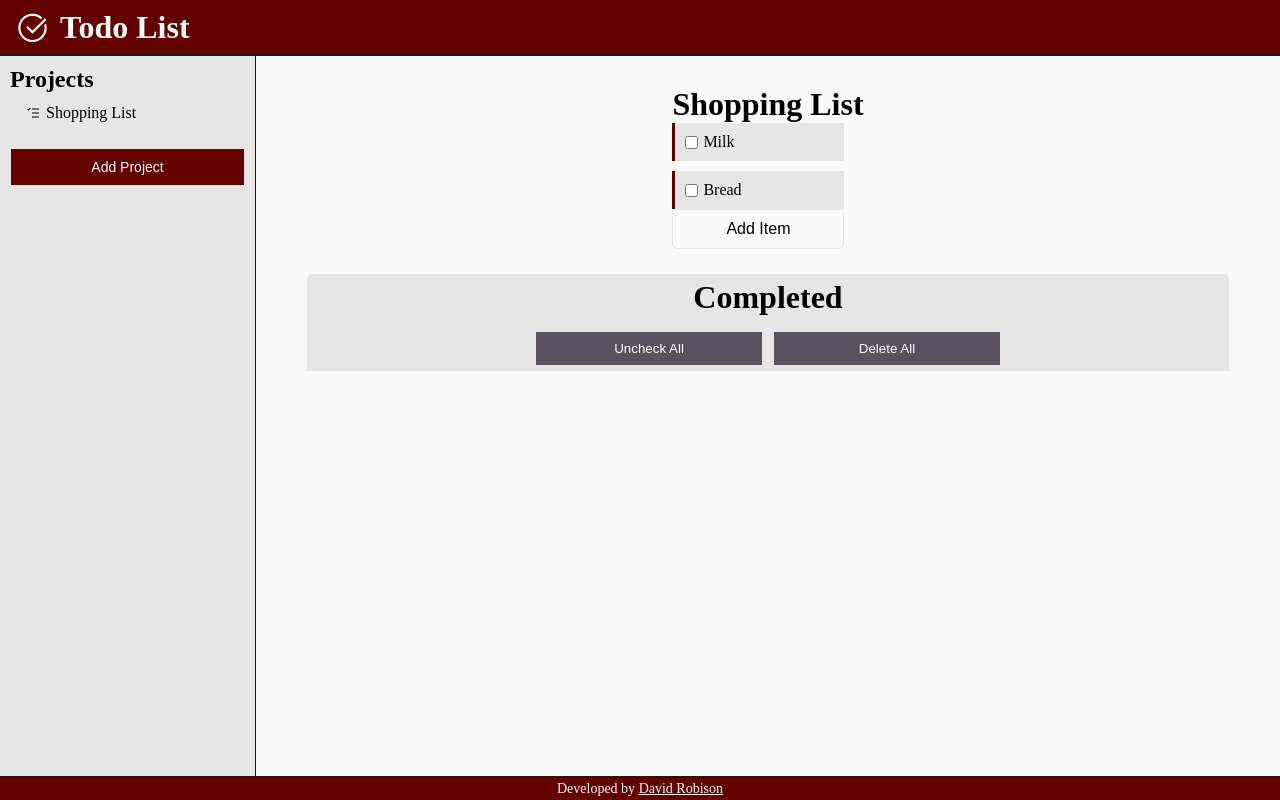
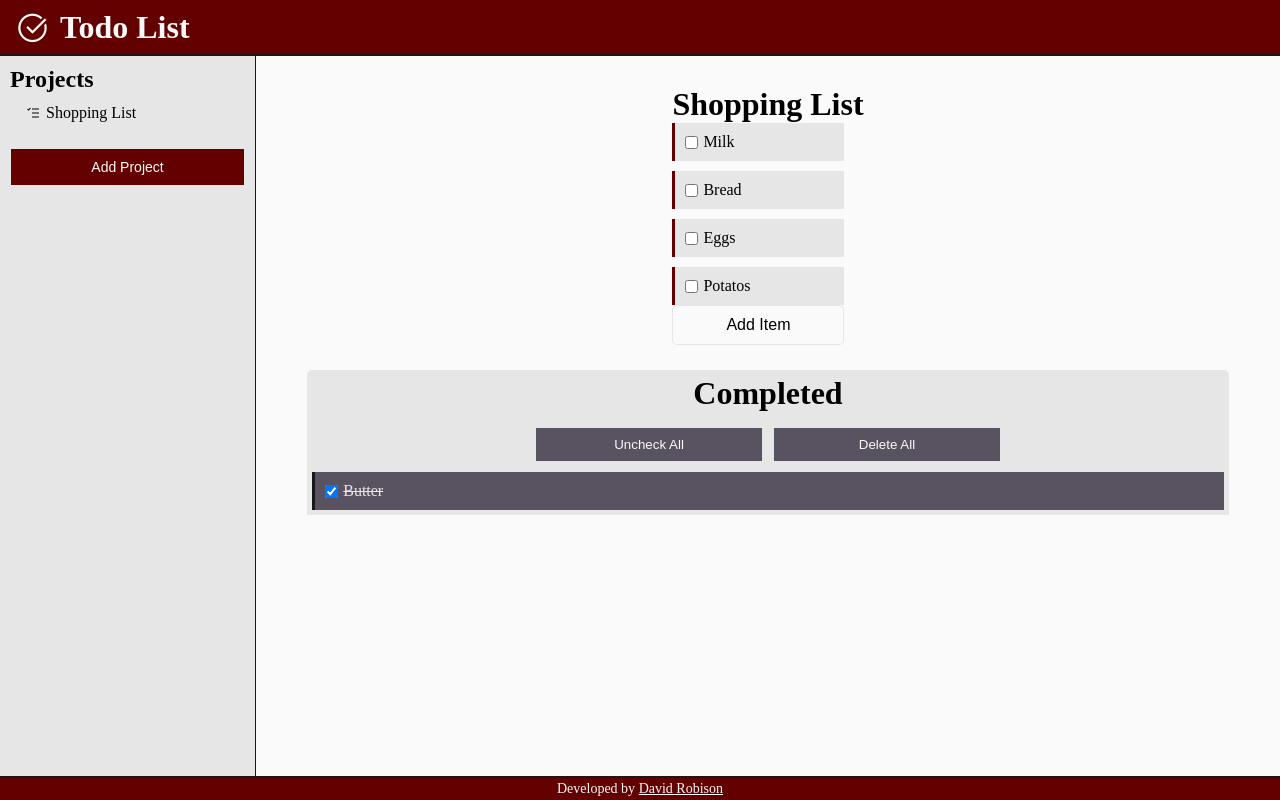
Before and after one commit to robisonwebdev/todo-react, a React (Create React App) app: page / in a window 1280 px wide. Built offline with nearby package versions, Linux system fonts and the light colour scheme.

Commit message:
Added more temp items

```diff
--- a/src/components/Main.js
+++ b/src/components/Main.js
@@ -15,7 +15,19 @@ const Main = () => {
               {
                   name: 'Bread',
                   checked: false
-              }
+              },
+              {
+                name: 'Eggs',
+                checked: false
+            },
+            {
+                name: 'Butter',
+                checked: true
+            },
+            {
+                name: 'Potatos',
+                checked: false
+            }
           ],
           id: 147
         }
```
